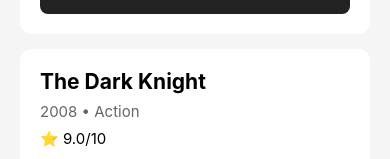
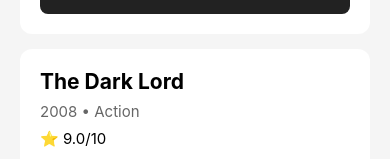
Before and after one commit to munozraven97/Activities-Munoz, a React Native app in the folder Activity4-AppNavigation4/: screen /MovieList in a window 390 px wide. Shown: the part 471-630 px from the top of the page. Built offline with nearby package versions, Linux system fonts and the light colour scheme.

Commit message:
Update activities

```diff
--- a/Activity4-AppNavigation4/MovieListScreen.js
+++ b/Activity4-AppNavigation4/MovieListScreen.js
@@ -23,7 +23,7 @@
   },
   {
     id: 3,
-    title: 'The Dark Knight',
+    title: 'The Dark Lord',
     year: 2008,
     genre: 'Action',
     rating: '9.0/10',
```
